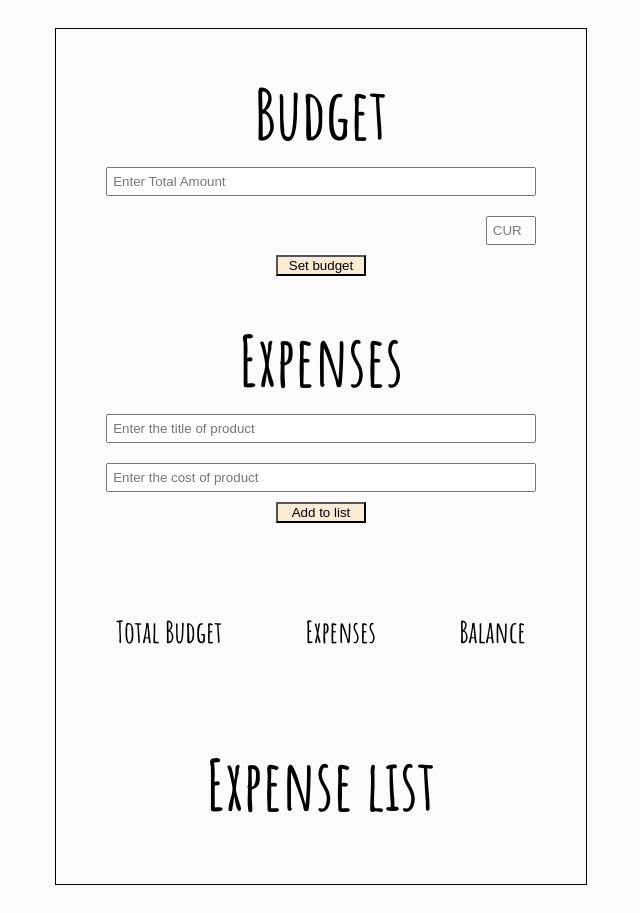
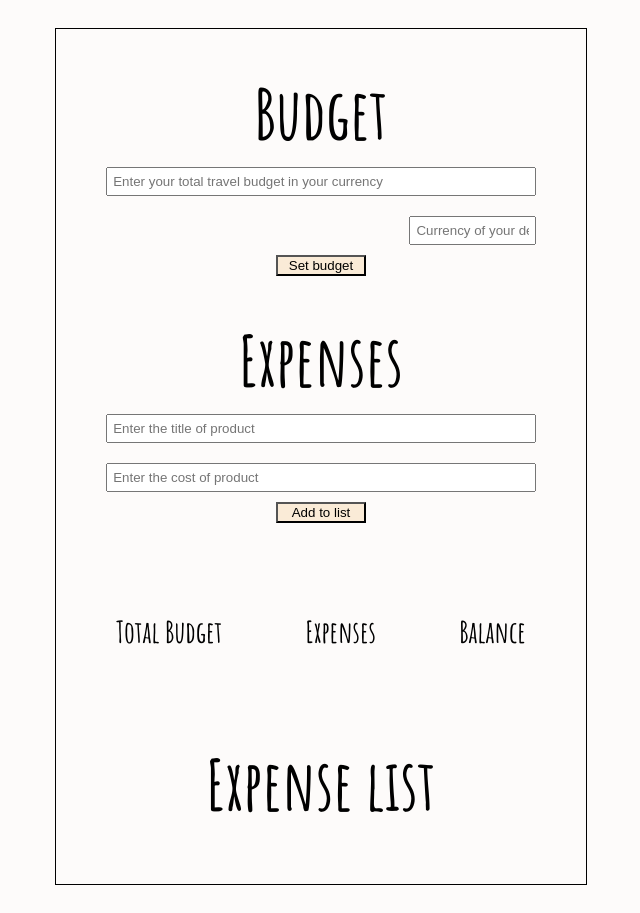
Before and after one commit to mvrtn97/Budget-Calc, a plain HTML site: page index.html in a window 1280 px wide. Shown: the whole page, without its empty margins (319-959 px from the left). Drawn offline with Linux system fonts and the light colour scheme; no server answers.

Commit message:
budget currency desc

```diff
--- a/app.js
+++ b/app.js
@@ -36,7 +36,7 @@ const addBudget = () => {
     for([key, value] of Object.entries(res.rates)){
         if (curInput.value === key) {
           budgetValue *= value;
-          budgetCount.innerHTML = budgetValue;
+          budgetCount.innerHTML = budgetValue + key;
         }
       }
   });
--- a/index.html
+++ b/index.html
@@ -16,8 +16,8 @@
 
       <div class="budget-input">
         <h1>Budget</h1>
-        <input type="text" placeholder="Enter Total Amount" id="totalAmountInput">
-        <input list="currencies" name="currency" placeholder="CUR" id="curInput">
+        <input type="text" placeholder="Enter your total travel budget in your currency" id="totalAmountInput">
+        <input list="currencies" name="currency" placeholder="Currency of your destination" id="curInput">
           <datalist id="currencies">
 
           </datalist>
--- a/main.css
+++ b/main.css
@@ -111,6 +111,6 @@ button:hover {
 }
 
 #curInput {
-  width: 8%;
+  width: 25%;
   margin-left: auto;
 }
```
